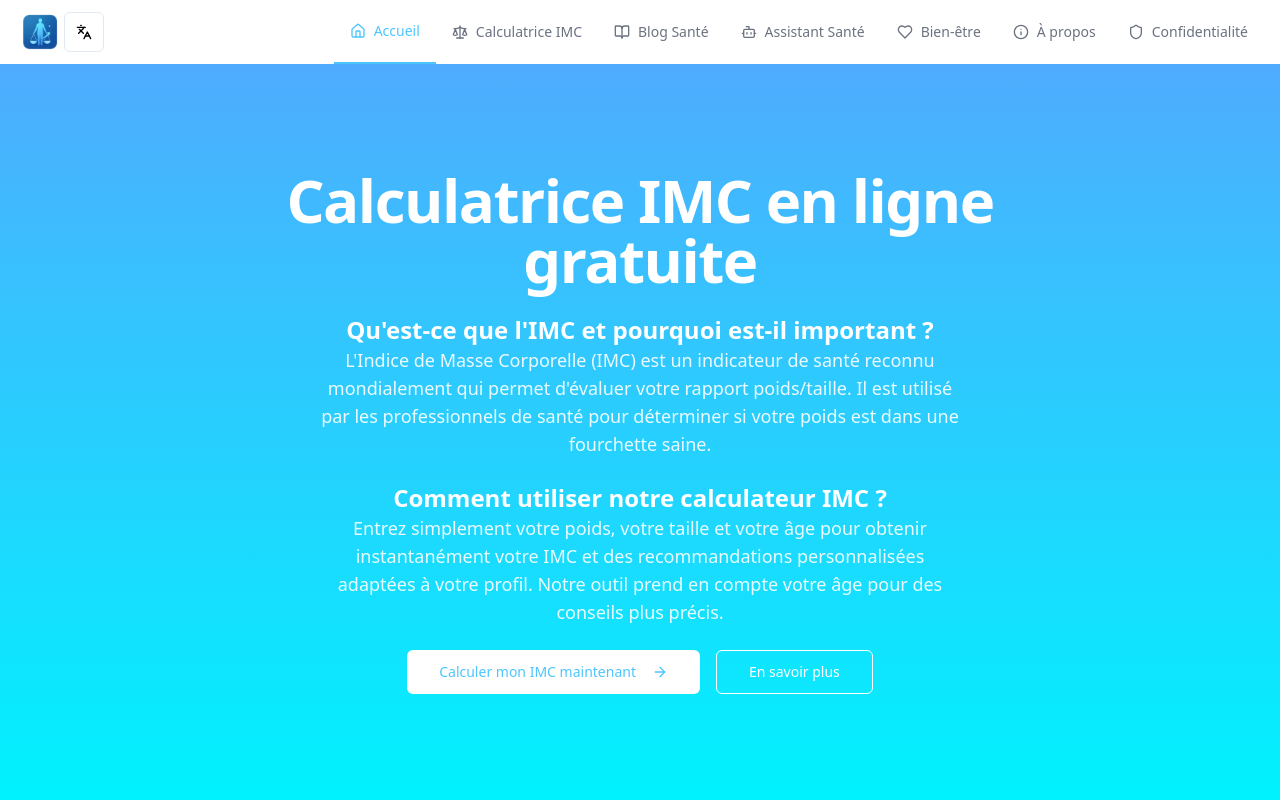
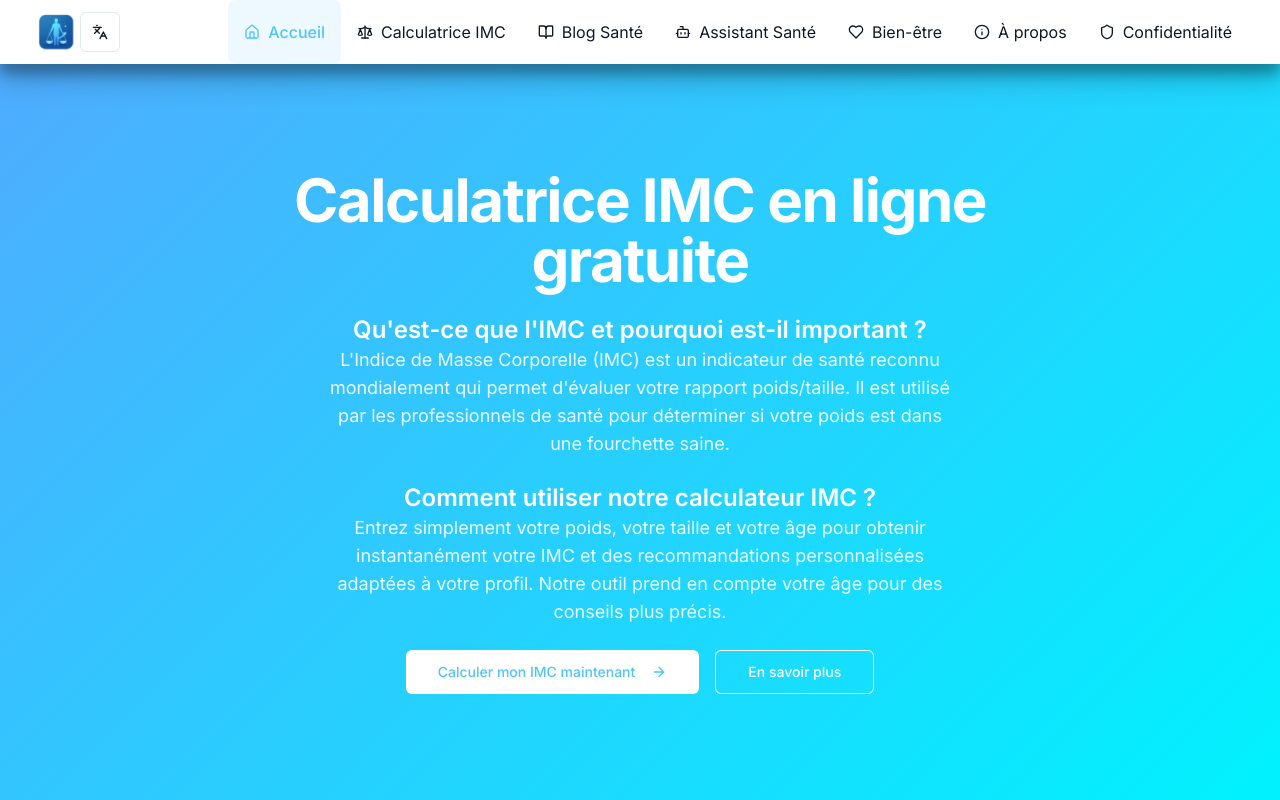
Before and after one commit to Modoufinance/healthyimc, a React (Vite) app: page / in a window 1280 px wide. Built offline with nearby package versions, Linux system fonts and the light colour scheme.

Commit message:
Improve SEO and UI Design
Enhance the natural referencing for SEO across all pages and update the design to provide a more professional and modern user experience.
[skip gpt_engineer]

```diff
--- a/index.html
+++ b/index.html
@@ -22,7 +22,7 @@
     <meta name="apple-mobile-web-app-title" content="HealthyIMC" />
 
     <link rel="manifest" href="/manifest.json" />
-    <link rel="apple-touch-icon" href="/icons/icon-192x192.png" />
+    <link rel="apple-touch-icon" href="/lovable-uploads/5db5bbb5-92ee-48c8-b8d3-150d9d289649.png" />
 
     <!-- Alternate language versions -->
     <link rel="alternate" hreflang="fr" href="https://santeimc.fr/" />
@@ -36,7 +36,7 @@
     <meta property="og:url" content="https://santeimc.fr/" />
     <meta property="og:title" content="Calculatrice IMC en Ligne Gratuite | HealthyIMC" />
     <meta property="og:description" content="Calculez votre IMC gratuitement. Outil français de calcul d'indice de masse corporelle avec conseils personnalisés pour votre santé." />
-    <meta property="og:image" content="/og-image.png" />
+    <meta property="og:image" content="/lovable-uploads/5db5bbb5-92ee-48c8-b8d3-150d9d289649.png" />
     <meta property="og:locale" content="fr_FR" />
 
     <!-- Twitter -->
@@ -44,7 +44,7 @@
     <meta property="twitter:url" content="https://santeimc.fr/" />
     <meta property="twitter:title" content="Calculatrice IMC en Ligne | SantéIMC France" />
     <meta property="twitter:description" content="Calculez votre IMC gratuitement. Outil français de calcul d'indice de masse corporelle avec conseils santé personnalisés." />
-    <meta property="twitter:image" content="/og-image.png" />
+    <meta property="twitter:image" content="/lovable-uploads/5db5bbb5-92ee-48c8-b8d3-150d9d289649.png" />
 
     <link rel="canonical" href="https://santeimc.fr/" />
 
@@ -85,7 +85,7 @@
           "Conseils santé personnalisés",
           "Gratuit"
         ],
-        "screenshot": "/og-image.png",
+        "screenshot": "/lovable-uploads/5db5bbb5-92ee-48c8-b8d3-150d9d289649.png",
         "author": {
           "@type": "Organization",
           "name": "HealthyIMC",
@@ -94,24 +94,22 @@
       }
     </script>
 
-    <script>
-      if ('serviceWorker' in navigator) {
-        window.addEventListener('load', () => {
-          navigator.serviceWorker.register('/sw.js')
-            .then((registration) => {
-              console.log('ServiceWorker registration successful');
-            })
-            .catch((err) => {
-              console.log('ServiceWorker registration failed: ', err);
-            });
-        });
+    <!-- Preconnect to important third-party origins -->
+    <link rel="preconnect" href="https://fonts.googleapis.com" />
+    <link rel="preconnect" href="https://fonts.gstatic.com" crossorigin />
+
+    <!-- Modern font for better readability -->
+    <link href="https://fonts.googleapis.com/css2?family=Inter:wght@400;500;600;700&display=swap" rel="stylesheet" />
+
+    <style>
+      body {
+        font-family: 'Inter', sans-serif;
       }
-    </script>
+    </style>
   </head>
 
   <body>
     <div id="root"></div>
     <script type="module" src="/src/main.tsx"></script>
-    <script type="module" src="https://cdn.gpteng.co/gptengineer.js"></script>
   </body>
 </html>
--- a/src/components/Navigation.tsx
+++ b/src/components/Navigation.tsx
@@ -19,36 +19,33 @@ const Navigation = () => {
   ];
 
   return (
-    <nav className="bg-white shadow-md">
-      <div className="max-w-7xl mx-auto px-4">
+    <nav className="bg-white shadow-modern sticky top-0 z-50">
+      <div className="container-custom">
         <div className="flex flex-col sm:flex-row sm:justify-between sm:h-16">
           <div className="flex justify-between items-center h-16 sm:h-auto">
-            <Link to="/" className="flex items-center gap-2">
+            <Link to="/" className="flex items-center gap-2 animate-slide-in">
               <img
                 src="/lovable-uploads/5db5bbb5-92ee-48c8-b8d3-150d9d289649.png"
                 alt="HealthyIMC Logo"
-                className="h-12 w-auto"
+                className="h-12 w-auto transition-transform duration-300 hover:scale-105"
               />
             </Link>
             <div className="flex items-center gap-2">
               <LanguageSelector />
             </div>
           </div>
-          <div className="flex flex-row justify-center sm:justify-end pb-2 sm:pb-0">
+          <div className="flex flex-row justify-center sm:justify-end pb-2 sm:pb-0 overflow-x-auto">
             {links.map((link) => (
               <Link
                 key={link.to}
                 to={link.to}
                 className={cn(
-                  "inline-flex items-center px-3 sm:px-4 py-2 text-sm font-medium transition-colors",
-                  "hover:text-primary hover:bg-gray-50",
-                  location.pathname === link.to
-                    ? "text-primary border-b-2 border-primary"
-                    : "text-gray-500"
+                  "nav-link inline-flex items-center gap-2 whitespace-nowrap",
+                  location.pathname === link.to && "active"
                 )}
               >
                 {link.icon}
-                <span className="ml-2 hidden sm:inline">{link.label}</span>
+                <span className="hidden sm:inline">{link.label}</span>
               </Link>
             ))}
           </div>
--- a/src/index.css
+++ b/src/index.css
@@ -25,16 +25,21 @@
     --ring: 199 98% 65%;
     --radius: 0.5rem;
   }
+
+  body {
+    @apply antialiased text-gray-900 bg-gray-50;
+  }
 }
 
 .gradient-bg {
-  background: linear-gradient(to bottom, #4facfe, #00f2fe);
+  background: linear-gradient(135deg, #4facfe 0%, #00f2fe 100%);
 }
 
-@keyframes slideUp {
+/* Animations */
+@keyframes fadeIn {
   from {
     opacity: 0;
-    transform: translateY(20px);
+    transform: translateY(10px);
   }
   to {
     opacity: 1;
@@ -42,25 +47,65 @@
   }
 }
 
-.animate-slide-up {
-  animation: slideUp 0.5s ease-out forwards;
+.animate-fade-in {
+  animation: fadeIn 0.5s ease-out forwards;
 }
 
-@keyframes fadeIn {
+@keyframes slideIn {
   from {
     opacity: 0;
+    transform: translateX(-20px);
   }
   to {
     opacity: 1;
+    transform: translateX(0);
   }
 }
 
-.animate-fade-in {
-  animation: fadeIn 0.3s ease-out forwards;
+.animate-slide-in {
+  animation: slideIn 0.3s ease-out forwards;
 }
 
-@media (max-width: 640px) {
-  .gradient-bg {
-    min-height: calc(100vh - 4rem);
-  }
+/* Card styles */
+.card-hover {
+  @apply transition-transform duration-300 hover:scale-105;
 }
+
+/* Modern shadows */
+.shadow-modern {
+  box-shadow: 0 1px 3px rgba(0,0,0,0.12), 0 1px 2px rgba(0,0,0,0.24);
+  transition: box-shadow 0.3s cubic-bezier(.25,.8,.25,1);
+}
+
+.shadow-modern:hover {
+  box-shadow: 0 14px 28px rgba(0,0,0,0.25), 0 10px 10px rgba(0,0,0,0.22);
+}
+
+/* Responsive container */
+.container-custom {
+  @apply max-w-7xl mx-auto px-4 sm:px-6 lg:px-8;
+}
+
+/* Modern button styles */
+.btn-modern {
+  @apply px-6 py-3 rounded-lg font-medium transition-all duration-300;
+  @apply bg-gradient-to-r from-primary to-blue-500 text-white;
+  @apply hover:shadow-lg hover:scale-105;
+}
+
+/* Form styles */
+.input-modern {
+  @apply w-full px-4 py-3 rounded-lg border border-gray-300;
+  @apply focus:ring-2 focus:ring-primary focus:border-transparent;
+  @apply transition-all duration-300;
+}
+
+/* Navigation styles */
+.nav-link {
+  @apply px-4 py-2 rounded-lg transition-colors duration-300;
+  @apply hover:bg-gray-100 hover:text-primary;
+}
+
+.nav-link.active {
+  @apply bg-primary/10 text-primary font-medium;
+}
```
Also changed, not shown: public/manifest.json.
